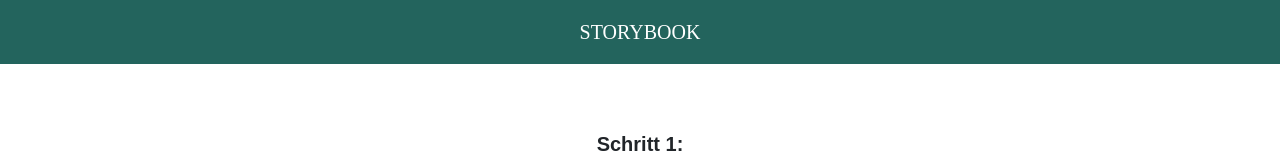
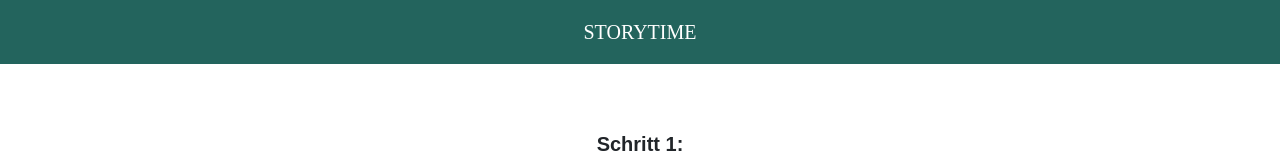
Before and after one commit to fabiangeitner/digitalSignage, a React (Create React App) app in the folder digital-signage-app/: page / in a window 1280 px wide. Shown: the top 160 px of the page. Built offline with nearby package versions, Linux system fonts and the light colour scheme; a web font is replaced by a local one.

Commit message:
storytime

```diff
--- a/digital-signage-app/public/index.html
+++ b/digital-signage-app/public/index.html
@@ -5,7 +5,7 @@
     <link rel="icon" type="image/x-icon" href="" />
     <meta name="viewport" content="width=device-width, initial-scale=1" />
     <meta name="theme-color" content="#000000" />
-    <meta name="description" content="Website Storybook" />
+    <meta name="description" content="Website Storytime" />
     <link rel="apple-touch-icon" href="%docs_URL%/logo192.png" />
     <link rel="manifest" href="%docs_URL%/manifest.json" />
 
--- a/digital-signage-app/src/components/Header/Header.js
+++ b/digital-signage-app/src/components/Header/Header.js
@@ -20,7 +20,7 @@ export const Header = () => {
   return (
     <>
       <HeaderWrapper>
-        <HeaderHeadline>Storybook</HeaderHeadline>
+        <HeaderHeadline>Storytime</HeaderHeadline>
       </HeaderWrapper>
     </>
   );
--- a/digital-signage-app/src/components/Smartphone/HeaderHandy.js
+++ b/digital-signage-app/src/components/Smartphone/HeaderHandy.js
@@ -38,15 +38,15 @@ const Suche = styled(RiSearch2Line)`
 
 const openSearch = () => {
   localStorage.clear();
-  localStorage.setItem('changeView', 'search');
-}
+  localStorage.setItem("changeView", "search");
+};
 
 export const HeaderHandy = () => {
   return (
     <HeaderWrapper>
-      <Logo>Storybook</Logo>
+      <Logo>Storytime</Logo>
       <Container to="/searchMobile">
-        <Suche onClick={openSearch}/>
+        <Suche onClick={openSearch} />
       </Container>
     </HeaderWrapper>
   );
```
